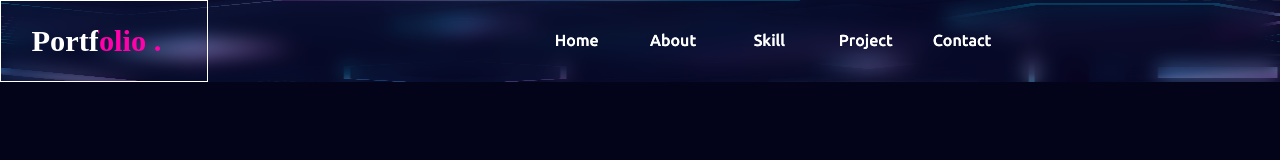
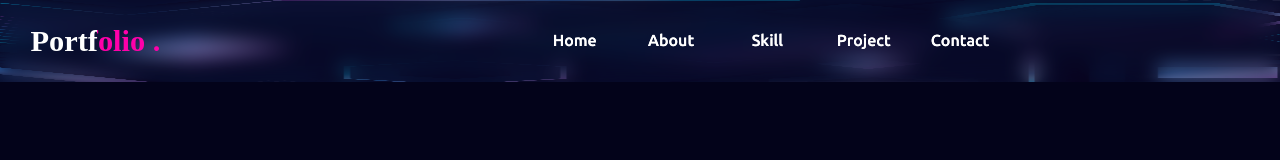
Before and after one commit to sesansu-bit/SESHANUSU-PORTFOLIO, a React (Vite) app: page / in a window 1280 px wide. Shown: the top 160 px of the page. Built offline with nearby package versions, Linux system fonts and the light colour scheme.

Commit message:
layout changed

```diff
--- a/src/navbar.module.css
+++ b/src/navbar.module.css
@@ -46,7 +46,7 @@ height: 82px;
     justify-content: center;
     padding-left: 1rem;
     transition: all 0.2s;
-border:1px solid white;
+    border:none;
 }
 
 p {
```
